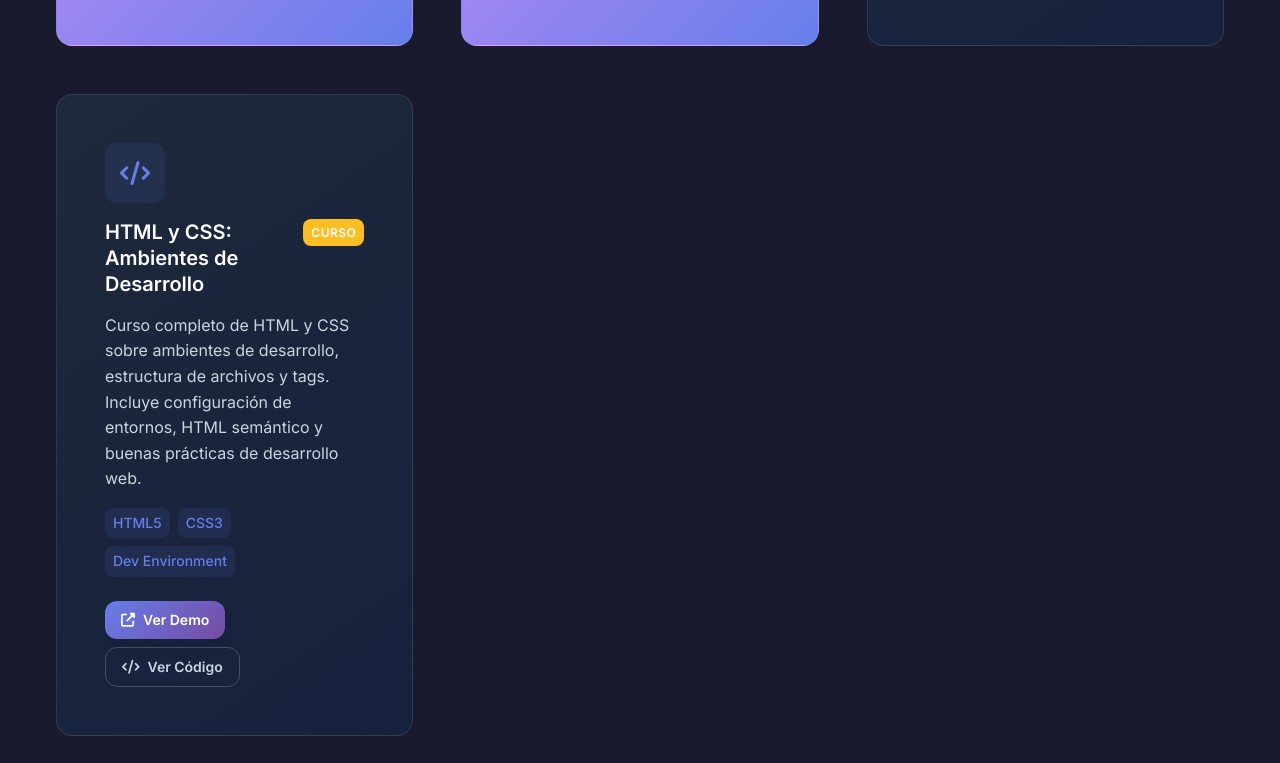
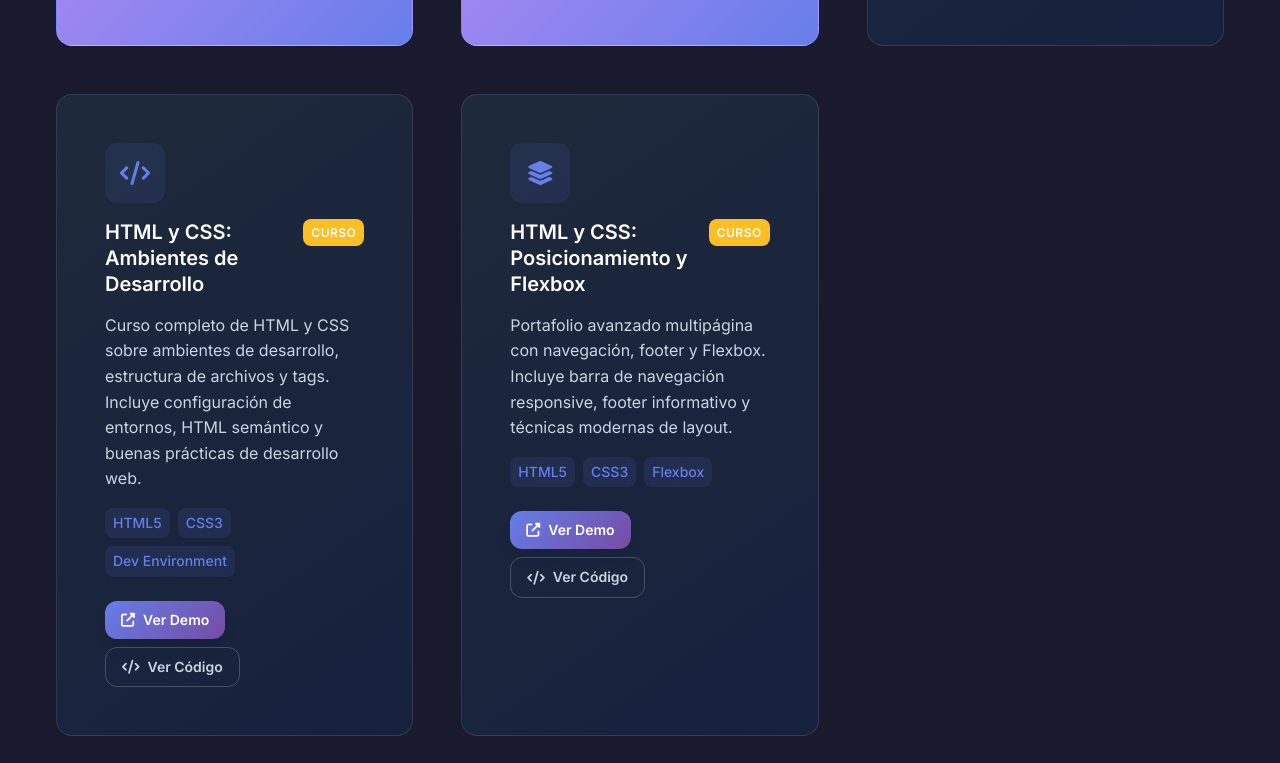
Before and after one commit to MiyoBran/Alura-ONE-G9, a website: page index.html in a window 1280 px wide. Shown: the part 1637-2400 px from the top of the page. Drawn offline with Linux system fonts and the light colour scheme.

Commit message:
Add initial HTML structure and README for Flexbox positioning project
- Created README.md with project description, functionalities, technologies used, usage instructions, and educational context.
- Added index.html with semantic HTML5 structure including header, main section with presentation content, and footer.
- Included links to social media in the main section.

```diff
--- a/index.html
+++ b/index.html
@@ -216,6 +216,37 @@
                         </div>
                     </div>
                 </div>
+
+                <!-- HTML y CSS: Posicionamiento y Flexbox -->
+                <div class="project-card">
+                    <div class="project-image">
+                        <i class="fas fa-layer-group"></i>
+                    </div>
+                    <div class="project-content">
+                        <div class="project-header">
+                            <h3 class="project-title">HTML y CSS: Posicionamiento y Flexbox</h3>
+                            <span class="project-badge course">Curso</span>
+                        </div>
+                        <p class="project-description">
+                            Portafolio avanzado multipágina con navegación, footer y Flexbox. Incluye barra de navegación responsive, footer informativo y técnicas modernas de layout.
+                        </p>
+                        <div class="project-tech">
+                            <span class="tech-tag">HTML5</span>
+                            <span class="tech-tag">CSS3</span>
+                            <span class="tech-tag">Flexbox</span>
+                        </div>
+                        <div class="project-links">
+                            <a href="2074-html-css-posicionamiento-flexbox-aula5/index.html" class="btn btn-sm btn-primary">
+                                <i class="fas fa-external-link-alt"></i>
+                                Ver Demo
+                            </a>
+                            <a href="2074-html-css-posicionamiento-flexbox-aula5/" class="btn btn-sm btn-outline">
+                                <i class="fas fa-code"></i>
+                                Ver Código
+                            </a>
+                        </div>
+                    </div>
+                </div>
             </div>
         </div>
     </section>
```
Also changed, not shown: 2074-html-css-posicionamiento-flexbox-aula5/index.html (added, +35 -0 lines), 2074-html-css-posicionamiento-flexbox-aula5/Imagem.png (added), 2074-html-css-posicionamiento-flexbox-aula5/README.md (added), README.md.
